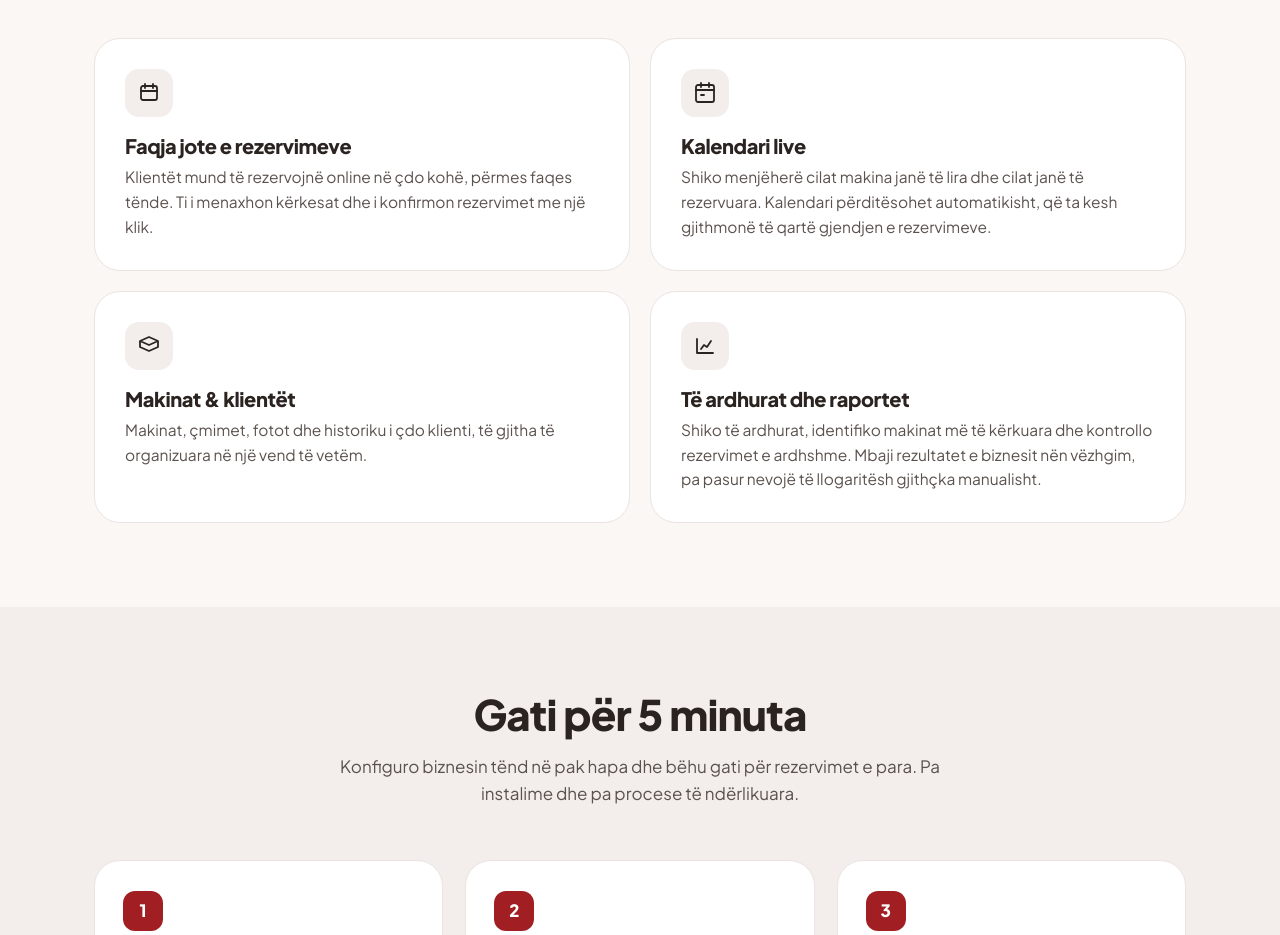
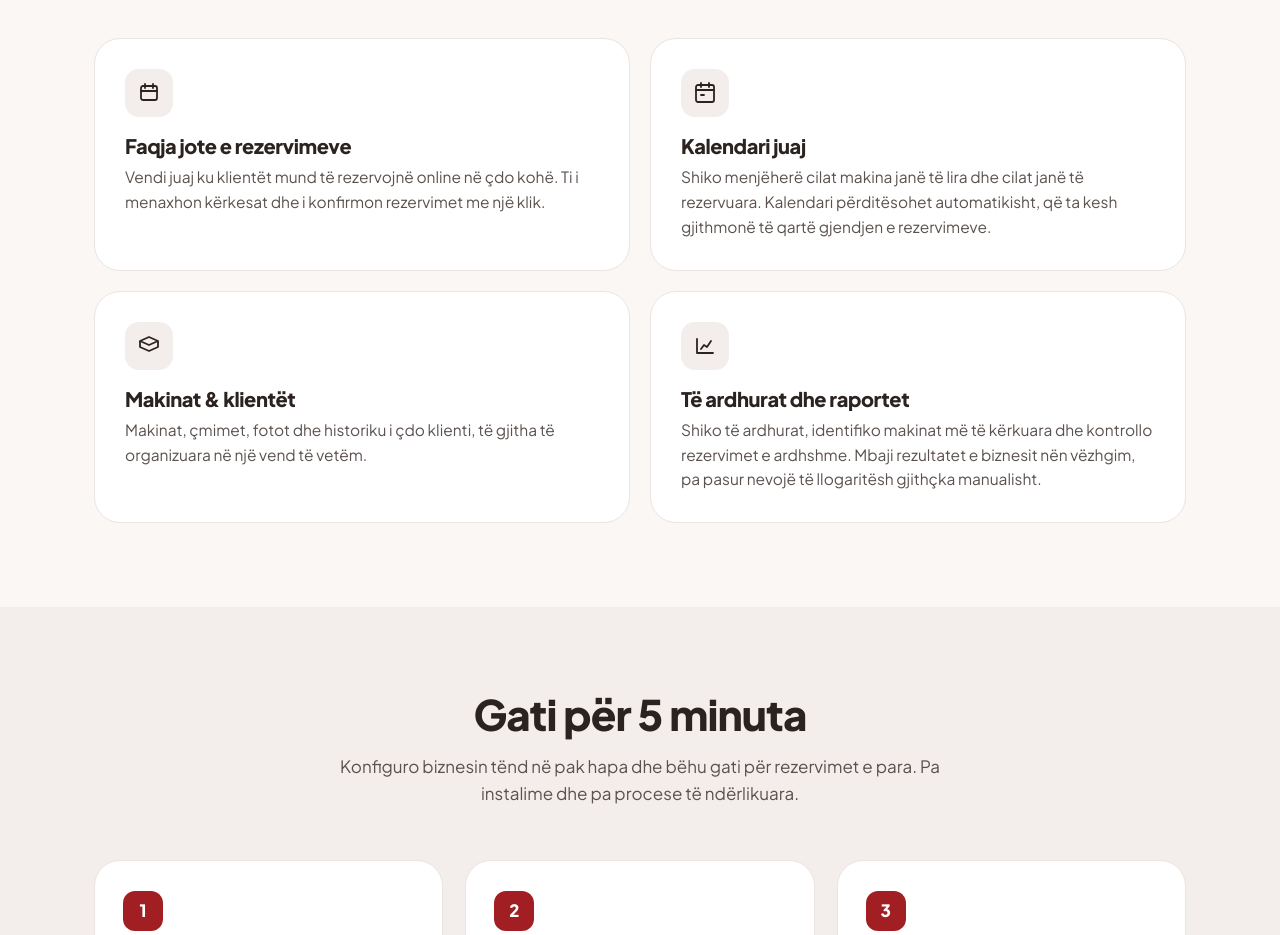
Before and after one commit to alttinkrasniqi/rental-saas, a Next.js app: page / in a window 1280 px wide. Shown: the part 880-1815 px from the top of the page. Built offline with nearby package versions, Linux system fonts and the light colour scheme; no server answers.

Commit message:
Update landing.tsx

```diff
--- a/src/app/landing.tsx
+++ b/src/app/landing.tsx
@@ -197,8 +197,8 @@ const HTML = `
   <div class="wrap">
     <div class="sec-head reveal"><h2>Gjithçka që të duhet. Brenda një platforme.</h2><p>Një platformë e vetme për të mbajtur biznesin tënd të organizuar, nga rezervimi i parë te raporti i fundit të muajit.</p></div>
     <div class="features">
-      <div class="card reveal"><div class="ic"><svg width="24" height="24" viewBox="0 0 24 24" fill="none"><path d="M4 7a2 2 0 012-2h12a2 2 0 012 2v10a2 2 0 01-2 2H6a2 2 0 01-2-2V7z" stroke="currentColor" stroke-width="1.8"/><path d="M4 10h16M8 3v4M16 3v4" stroke="currentColor" stroke-width="1.8" stroke-linecap="round"/></svg></div><h3>Faqja jote e rezervimeve</h3><p>Klientët mund të rezervojnë online në çdo kohë, përmes faqes tënde. Ti i menaxhon kërkesat dhe i konfirmon rezervimet me një klik.</p></div>
-      <div class="card reveal"><div class="ic"><svg width="24" height="24" viewBox="0 0 24 24" fill="none"><rect x="3" y="4" width="18" height="17" rx="2" stroke="currentColor" stroke-width="1.8"/><path d="M3 9h18M8 2v4M16 2v4M8 14h3" stroke="currentColor" stroke-width="1.8" stroke-linecap="round"/></svg></div><h3>Kalendari live</h3><p>Shiko menjëherë cilat makina janë të lira dhe cilat janë të rezervuara. Kalendari përditësohet automatikisht, që ta kesh gjithmonë të qartë gjendjen e rezervimeve.</p></div>
+      <div class="card reveal"><div class="ic"><svg width="24" height="24" viewBox="0 0 24 24" fill="none"><path d="M4 7a2 2 0 012-2h12a2 2 0 012 2v10a2 2 0 01-2 2H6a2 2 0 01-2-2V7z" stroke="currentColor" stroke-width="1.8"/><path d="M4 10h16M8 3v4M16 3v4" stroke="currentColor" stroke-width="1.8" stroke-linecap="round"/></svg></div><h3>Faqja jote e rezervimeve</h3><p>Vendi juaj ku klientët mund të rezervojnë online në çdo kohë. Ti i menaxhon kërkesat dhe i konfirmon rezervimet me një klik.</p></div>
+      <div class="card reveal"><div class="ic"><svg width="24" height="24" viewBox="0 0 24 24" fill="none"><rect x="3" y="4" width="18" height="17" rx="2" stroke="currentColor" stroke-width="1.8"/><path d="M3 9h18M8 2v4M16 2v4M8 14h3" stroke="currentColor" stroke-width="1.8" stroke-linecap="round"/></svg></div><h3>Kalendari juaj</h3><p>Shiko menjëherë cilat makina janë të lira dhe cilat janë të rezervuara. Kalendari përditësohet automatikisht, që ta kesh gjithmonë të qartë gjendjen e rezervimeve.</p></div>
       <div class="card reveal"><div class="ic"><svg width="24" height="24" viewBox="0 0 24 24" fill="none"><path d="M3 7l9-4 9 4-9 4-9-4z" stroke="currentColor" stroke-width="1.8" stroke-linejoin="round"/><path d="M3 7v6l9 4 9-4V7" stroke="currentColor" stroke-width="1.8" stroke-linejoin="round"/></svg></div><h3>Makinat & klientët</h3><p>Makinat, çmimet, fotot dhe historiku i çdo klienti, të gjitha të organizuara në një vend të vetëm.</p></div>
       <div class="card reveal"><div class="ic"><svg width="24" height="24" viewBox="0 0 24 24" fill="none"><path d="M4 19V5M4 19h16M8 15l3-4 3 2 4-6" stroke="currentColor" stroke-width="1.8" stroke-linecap="round" stroke-linejoin="round"/></svg></div><h3>Të ardhurat dhe raportet</h3><p>Shiko të ardhurat, identifiko makinat më të kërkuara dhe kontrollo rezervimet e ardhshme. Mbaji rezultatet e biznesit nën vëzhgim, pa pasur nevojë të llogaritësh gjithçka manualisht.</p></div>
     </div>
```
